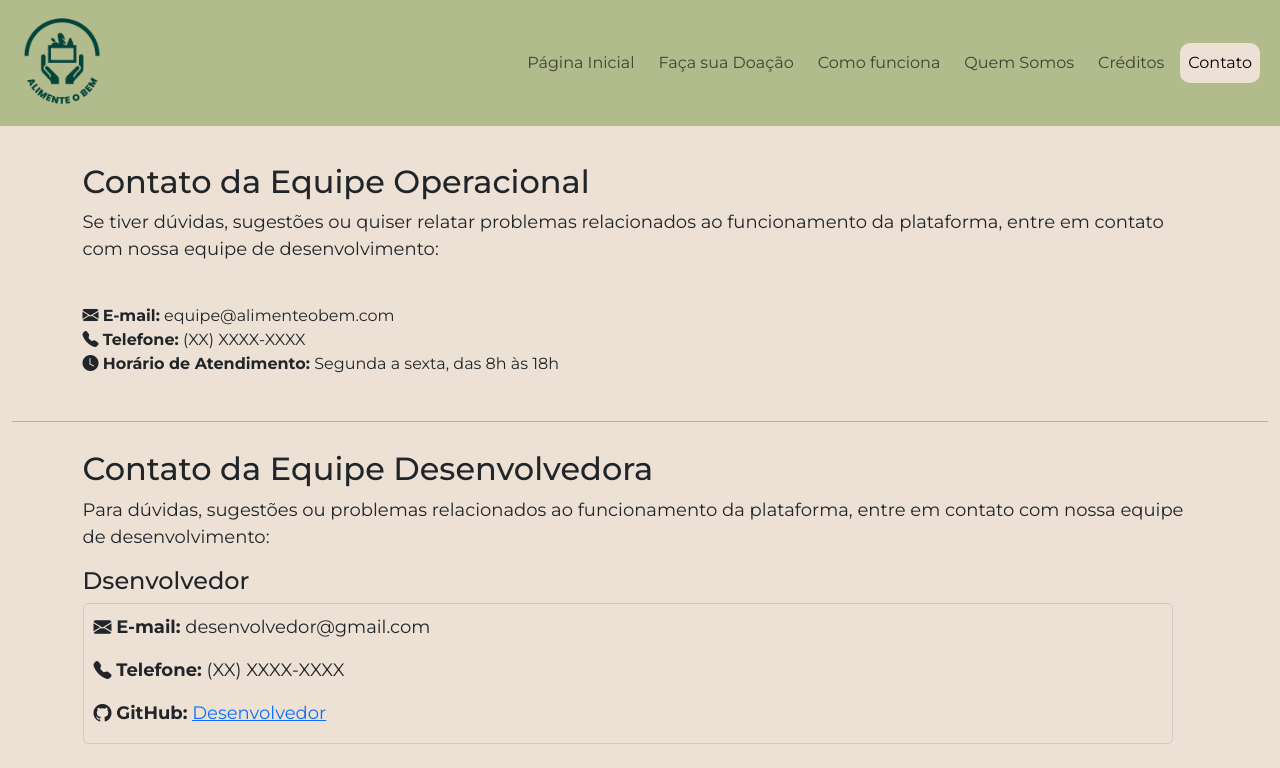
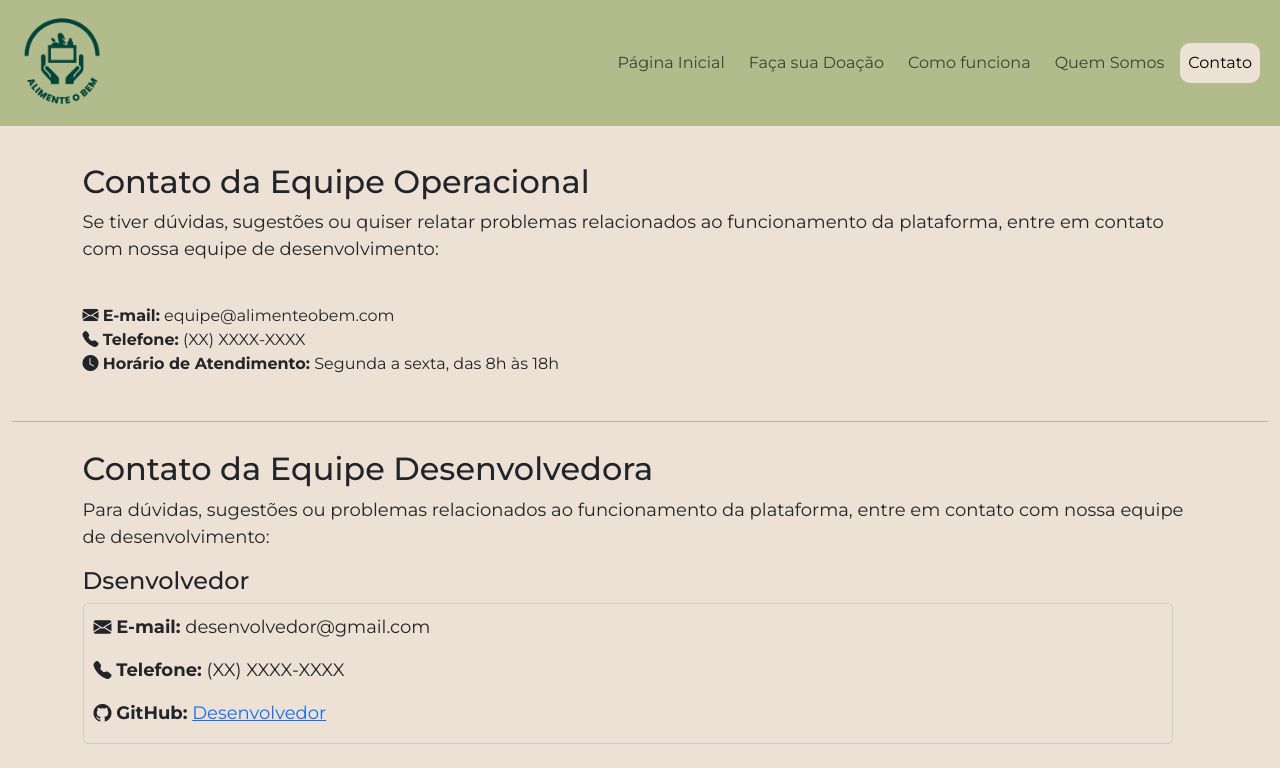
Before and after one commit to lucascapra6/Alimente-o-bem, a plain HTML site: page 5-contato.html in a window 1280 px wide. Shown: the top 768 px of the page. Drawn offline with nearby package versions, Linux system fonts and the light colour scheme.

Commit message:
fix: remoção de creditos.html da navbar

```diff
--- a/5-contato.html
+++ b/5-contato.html
@@ -44,7 +44,6 @@
                     <a href="1-facaSuaDoacao.html" class="nav-link me-2 ">Faça sua Doação</a>
                     <a href="2-comoFunciona.html" class="nav-link me-2 ">Como funciona</a>
                     <a href="3-quemSomos.html" class="nav-link me-2 ">Quem Somos</a>
-                    <a href="4-creditos.html" class="nav-link me-2 ">Créditos</a>
                     <a href="5-contato.html" class="nav-link me-2 active">Contato</a>
                 </div>
             </div>
```
Also changed, not shown: 1-facaSuaDoacao.html (+0 -1 lines), 2-comoFunciona.html (+0 -1 lines), 3-quemSomos.html (+0 -1 lines), index.html (+0 -1 lines).
